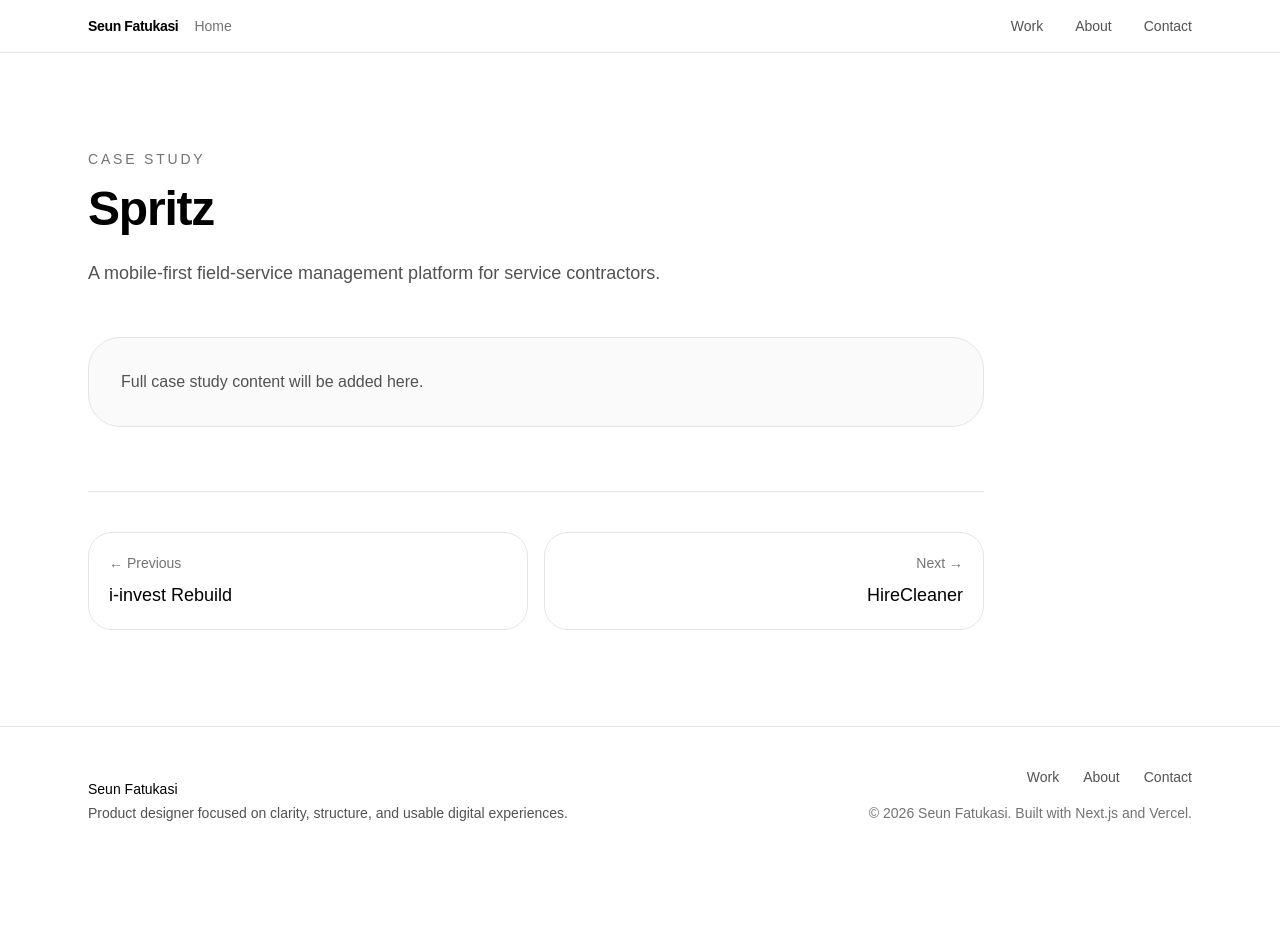
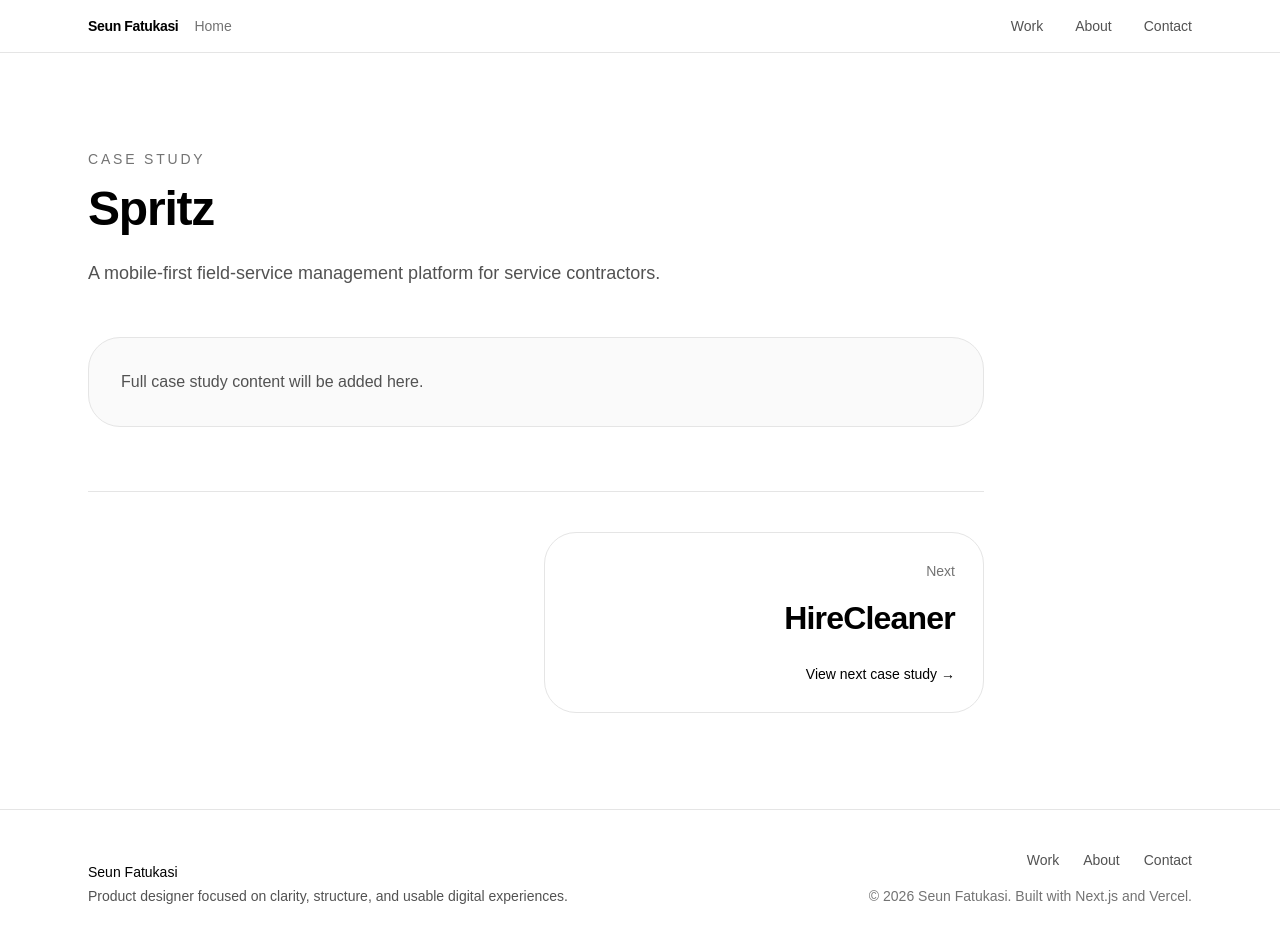
Before and after one commit to iamchrisfocus/portfolio-site, a Next.js app: page /work/spritz in a window 1280 px wide. Shown: the top 942 px of the page. Before the commit the page ends 863 px from the top, so only its background shows below. Built offline with nearby package versions, Linux system fonts and the light colour scheme.

Commit message:
Remove i-invest from portfolio flow

```diff
--- a/app/work/i-invest/page.tsx
+++ /dev/null
@@ -1,111 +0,0 @@
-import Footer from "@/components/sections/Footer";
-import Navbar from "@/components/sections/Navbar";
-import Container from "@/components/ui/Container";
-import CaseStudyPagination from "@/components/ui/CaseStudyPagination";
-
-export default function IInvestPage() {
-  return (
-    <main className="min-h-screen bg-white text-black">
-      <Navbar isCaseStudyPage />
-
-      <section className="border-b border-neutral-200 py-20 sm:py-24">
-        <Container>
-          <div className="max-w-4xl">
-            <p className="mb-4 text-sm font-medium uppercase tracking-[0.2em] text-neutral-500">
-              Flagship Case Study
-            </p>
-
-            <h1 className="text-4xl font-semibold tracking-tight sm:text-5xl md:text-6xl">
-              Rebuilding i-invest’s product discovery experience
-            </h1>
-
-            <p className="mt-6 max-w-3xl text-lg leading-8 text-neutral-600">
-              A redesign focused on helping everyday investors find the right
-              investment product faster and with more confidence.
-            </p>
-          </div>
-        </Container>
-      </section>
-
-      <section className="py-16 sm:py-20">
-        <Container>
-          <div className="grid gap-10 md:grid-cols-3">
-            <div>
-              <p className="text-sm font-medium uppercase tracking-[0.2em] text-neutral-500">
-                Role
-              </p>
-              <p className="mt-3 text-lg text-neutral-700">Product Designer</p>
-            </div>
-
-            <div>
-              <p className="text-sm font-medium uppercase tracking-[0.2em] text-neutral-500">
-                Scope
-              </p>
-              <p className="mt-3 text-lg text-neutral-700">
-                Home, discovery, product detail, comparison
-              </p>
-            </div>
-
-            <div>
-              <p className="text-sm font-medium uppercase tracking-[0.2em] text-neutral-500">
-                Focus
-              </p>
-              <p className="mt-3 text-lg text-neutral-700">
-                Clarity, confidence, and product selection
-              </p>
-            </div>
-          </div>
-        </Container>
-      </section>
-
-      <section className="border-t border-neutral-200 py-16 sm:py-20">
-        <Container>
-          <div className="max-w-3xl">
-            <p className="mb-4 text-sm font-medium uppercase tracking-[0.2em] text-neutral-500">
-              The Problem
-            </p>
-            <h2 className="text-3xl font-semibold tracking-tight sm:text-4xl">
-              The current experience makes investment discovery feel heavier than
-              it should.
-            </h2>
-            <p className="mt-6 text-lg leading-8 text-neutral-600">
-              Users are presented with multiple competing paths, uneven
-              information hierarchy, and weak comparison support. The result is
-              an experience that feels more like browsing product fragments than
-              making a clear decision.
-            </p>
-          </div>
-        </Container>
-      </section>
-
-      <section className="border-t border-neutral-200 py-16 sm:py-20">
-        <Container>
-          <div className="max-w-3xl">
-            <p className="mb-4 text-sm font-medium uppercase tracking-[0.2em] text-neutral-500">
-              Design Goal
-            </p>
-            <h2 className="text-3xl font-semibold tracking-tight sm:text-4xl">
-              Help everyday investors move from interest to selection with less
-              friction and more confidence.
-            </h2>
-            <p className="mt-6 text-lg leading-8 text-neutral-600">
-              The redesign narrows the experience to the moments that matter
-              most: understanding options, comparing them clearly, and taking
-              the next step without hesitation.
-            </p>
-          </div>
-        </Container>
-      </section>
-
-      <section className="py-16 sm:py-20">
-        <Container>
-          <CaseStudyPagination
-            next={{ title: "Spritz", href: "/work/spritz" }}
-          />
-        </Container>
-      </section>
-
-      <Footer isCaseStudyPage />
-    </main>
-  );
-}
--- a/app/work/spritz/page.tsx
+++ b/app/work/spritz/page.tsx
@@ -30,7 +30,6 @@ export default function SpritzPage() {
 
             <div className="mt-16">
               <CaseStudyPagination
-                previous={{ title: "i-invest Rebuild", href: "/work/i-invest" }}
                 next={{ title: "HireCleaner", href: "/work/hirecleaner" }}
               />
             </div>
--- a/components/ui/CaseStudyPagination.tsx
+++ b/components/ui/CaseStudyPagination.tsx
@@ -9,45 +9,68 @@ type CaseStudyPaginationProps = {
   };
 };
 
+function PaginationCard({
+  label,
+  title,
+  href,
+  align = "left",
+}: {
+  label: string;
+  title: string;
+  href: string;
+  align?: "left" | "right";
+}) {
+  const isRight = align === "right";
+
+  return (
+    <a
+      href={href}
+      className={`group block rounded-[2rem] border border-neutral-200 bg-white p-6 transition hover:-translate-y-0.5 hover:border-neutral-900 sm:p-7 ${
+        isRight ? "text-left sm:text-right" : "text-left"
+      }`}
+    >
+      <p className="text-sm font-medium text-neutral-500">{label}</p>
+
+      <h3 className="mt-4 text-2xl font-semibold tracking-tight text-black sm:text-[2rem]">
+        {title}
+      </h3>
+
+      <p className="mt-6 text-sm font-medium text-black">
+        {isRight ? "View next case study →" : "← View previous case study"}
+      </p>
+    </a>
+  );
+}
+
 export default function CaseStudyPagination({
   previous,
   next,
 }: CaseStudyPaginationProps) {
   return (
     <div className="border-t border-neutral-200 pt-10">
-        <div className="flex flex-col gap-4 sm:flex-row sm:items-stretch sm:justify-between">
-          <div className="flex-1">
+      <div className="grid gap-4 sm:grid-cols-2">
         {previous ? (
-              <a
+          <PaginationCard
+            label="Previous"
+            title={previous.title}
             href={previous.href}
-                className="block rounded-[1.5rem] border border-neutral-200 p-5 transition hover:border-neutral-900"
-              >
-                <p className="text-sm text-neutral-500">← Previous</p>
-                <p className="mt-2 text-lg font-medium text-black">
-                  {previous.title}
-                </p>
-              </a>
+            align="left"
+          />
         ) : (
           <div className="hidden sm:block" />
         )}
-          </div>
 
-          <div className="flex-1">
         {next ? (
-              <a
+          <PaginationCard
+            label="Next"
+            title={next.title}
             href={next.href}
-                className="block rounded-[1.5rem] border border-neutral-200 p-5 text-left transition hover:border-neutral-900 sm:text-right"
-              >
-                <p className="text-sm text-neutral-500">Next →</p>
-                <p className="mt-2 text-lg font-medium text-black">
-                  {next.title}
-                </p>
-              </a>
+            align="right"
+          />
         ) : (
           <div className="hidden sm:block" />
         )}
       </div>
     </div>
-      </div>
   );
 }
```
Lines whose indentation alone changed are shown as unchanged.
